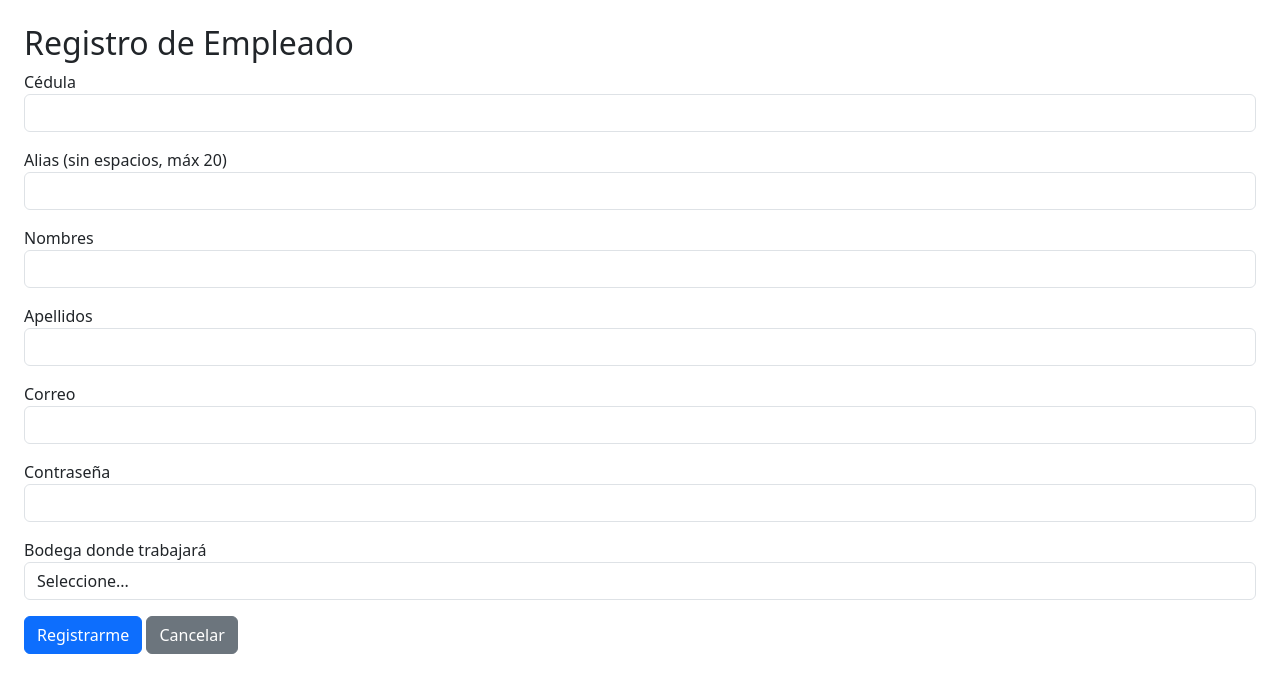
After one commit to cristopherjc/phpcrud, a PHP site: page /auth/signup.php in a window 1280 px wide. The commit adds this page. Shown: the top 693 px of the page. Run offline with PHP 8.4, Linux system fonts and the light colour scheme; tables that the repository leaves empty hold one stand-in row (values such as "Sample post").

Commit message:
Me faltaba el registro xd

```diff
--- a/auth/logout.php
+++ b/auth/logout.php
@@ -2,6 +2,6 @@
 session_start();
 session_unset();
 session_destroy();
-header("Location: /phpcrud/auth/login.php");
+header("Location: /phpcrud/index.php");
 exit;
 ?>
--- /dev/null
+++ b/auth/signup.php
@@ -0,0 +1,118 @@
+<?php
+// DEBUG
+ini_set('display_errors', 1);
+ini_set('display_startup_errors', 1);
+error_reporting(E_ALL);
+
+// Registro público (no requiere auth)
+session_start();
+require_once "../config/db.php";
+
+// obtener bodegas
+$stmt = $pdo->query("SELECT * FROM bodegas");
+$bodegas = $stmt->fetchAll();
+
+// recuperar datos del formulario si hubo errores
+$form = $_SESSION['form_data'] ?? [];
+unset($_SESSION['form_data']);
+?>
+<!DOCTYPE html>
+<html lang="es">
+<head>
+    <meta charset="UTF-8">
+    <title>Registro de Empleado</title>
+    <link rel="stylesheet" href="https://cdn.jsdelivr.net/npm/bootstrap@5.3.0/dist/css/bootstrap.min.css">
+</head>
+
+<body class="p-4">
+<h2>Registro de Empleado</h2>
+
+<form action="guardar_registro.php" method="POST">
+
+    <div class="mb-3">
+        <label>Cédula</label>
+        <input type="text" name="cedula" maxlength="10"
+               class="form-control"
+               value="<?= htmlspecialchars($form['cedula'] ?? '') ?>" required>
+    </div>
+
+    <div class="mb-3">
+        <label>Alias (sin espacios, máx 20)</label>
+        <input type="text" name="alias" maxlength="20"
+               class="form-control"
+               value="<?= htmlspecialchars($form['alias'] ?? '') ?>" required>
+    </div>
+
+    <div class="mb-3">
+        <label>Nombres</label>
+        <input type="text" name="nombres"
+               class="form-control"
+               value="<?= htmlspecialchars($form['nombres'] ?? '') ?>" required>
+    </div>
+
+    <div class="mb-3">
+        <label>Apellidos</label>
+        <input type="text" name="apellidos"
+               class="form-control"
+               value="<?= htmlspecialchars($form['apellidos'] ?? '') ?>" required>
+    </div>
+
+    <div class="mb-3">
+        <label>Correo</label>
+        <input type="email" name="correo"
+               class="form-control"
+               value="<?= htmlspecialchars($form['correo'] ?? '') ?>" required>
+    </div>
+
+    <div class="mb-3">
+        <label>Contraseña</label>
+        <input type="password" name="clave"
+               class="form-control" required>
+    </div>
+
+    <div class="mb-3">
+        <label>Bodega donde trabajará</label>
+        <select name="bodega_id" class="form-control" required>
+            <option value="">Seleccione...</option>
+            <?php foreach ($bodegas as $b): ?>
+                <option value="<?= $b['id'] ?>"
+                    <?= (isset($form['bodega_id']) && $form['bodega_id'] == $b['id']) ? 'selected' : '' ?>>
+                    <?= $b['ciudad'] ?> (<?= $b['cod_bodega'] ?>)
+                </option>
+            <?php endforeach; ?>
+        </select>
+    </div>
+
+    <button class="btn btn-primary">Registrarme</button>
+    <a href="../index.php" class="btn btn-secondary">Cancelar</a>
+</form>
+
+<!-- SweetAlert errores -->
+<?php if (isset($_SESSION['error'])): ?>
+<script src="https://cdn.jsdelivr.net/npm/sweetalert2@11"></script>
+<script>
+Swal.fire({
+  icon: 'error',
+  title: 'Error',
+  text: '<?= addslashes($_SESSION["error"]) ?>',
+  confirmButtonText: 'Entendido'
+});
+</script>
+<?php unset($_SESSION['error']); endif; ?>
+
+<!-- SweetAlert success con redirección -->
+<?php if (isset($_SESSION['success'])): ?>
+<script src="https://cdn.jsdelivr.net/npm/sweetalert2@11"></script>
+<script>
+Swal.fire({
+  icon: 'success',
+  title: 'Cuenta creada',
+  text: '<?= addslashes($_SESSION["success"]) ?>'
+}).then(() => {
+    window.location.href = "../index.php";
+});
+</script>
+<?php unset($_SESSION['success']); endif; ?>
+
+</body>
+</html>
```
Also changed, not shown: auth/guardar_registro.php (added, +69 -0 lines), index.php (+14 -9 lines).
